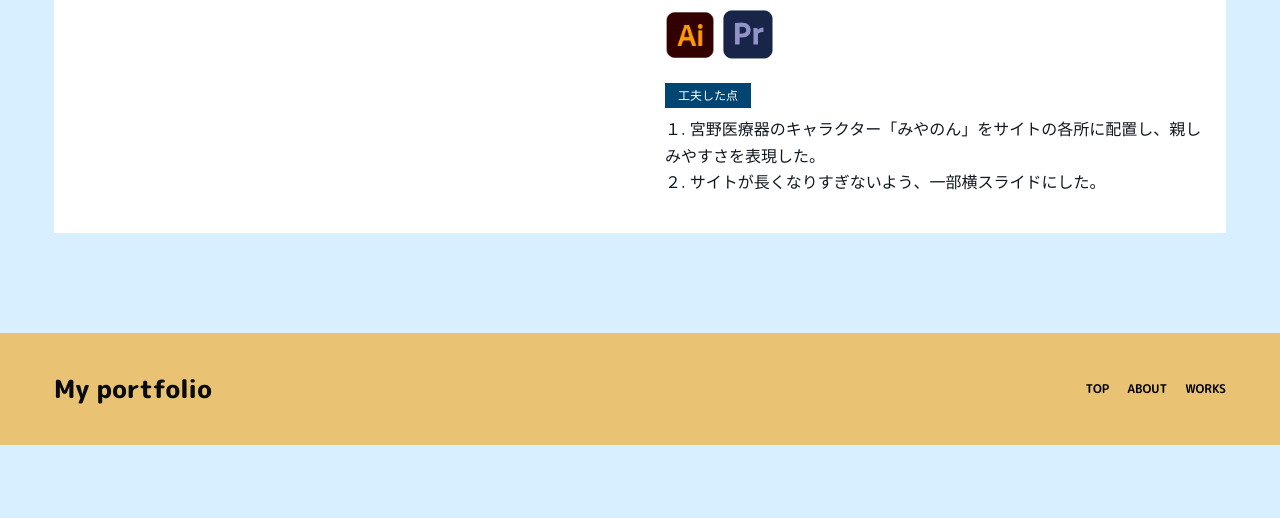
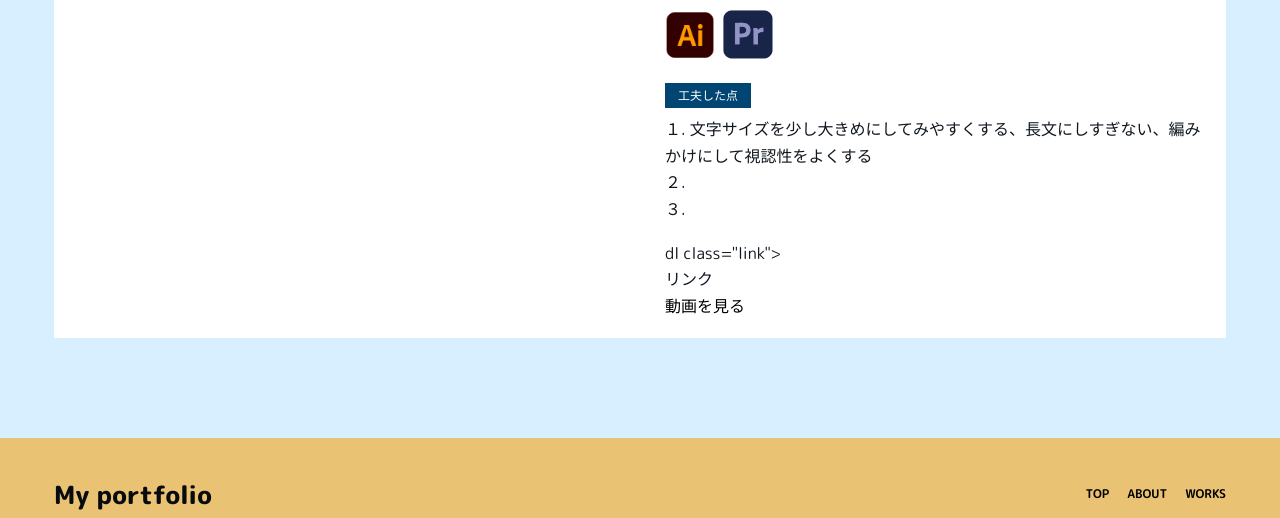
Before and after one commit to ueda-shinnosuke/portfolio, a plain HTML site: page work/work09.html in a window 1280 px wide. Shown: the part 1047-1565 px from the top of the page. Before the commit the page ends 1492 px from the top, so only its background shows below. Drawn offline with Linux system fonts and the light colour scheme.

Commit message:
変更しました

```diff
--- a/work/work09.html
+++ b/work/work09.html
@@ -79,10 +79,16 @@
           </dl>
           <dl class="works_list">
             <dt>工夫した点</dt>
-            <dd>１.  宮野医療器のキャラクター「みやのん」をサイトの各所に配置し、親しみやすさを表現した。
-              <br>２. サイトが長くなりすぎないよう、一部横スライドにした。
+            <dd>１.  文字サイズを少し大きめにしてみやすくする、長文にしすぎない、編みかけにして視認性をよくする
+              <br>２.
+              <br>３.
 
             </dd>
+          </dl>
+
+          dl class="link">
+            <dt>リンク</dt>
+            <dd><a href="https://www.youtube.com/watch?v=QbYbjyN8jNg&t=350s">動画を見る</a></dd>
           </dl>
         </div>
       </div>
```
Also changed, not shown: work/work10.html (+1 -1 lines).
